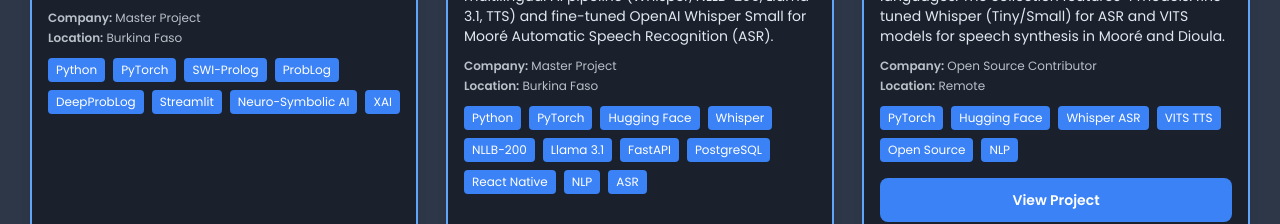
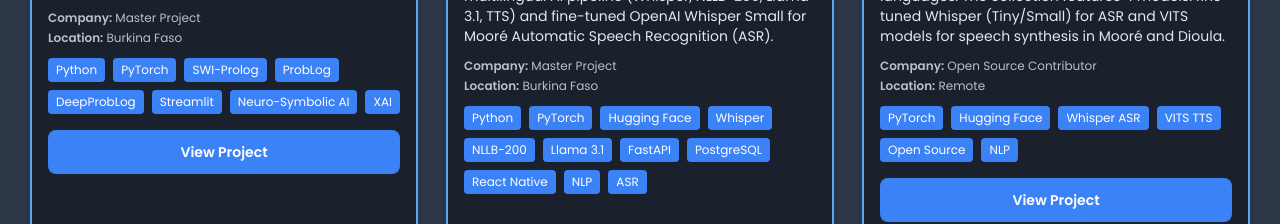
Before and after one commit to Damasoumana1/mon-portfolio, a React (Vite) app: page / in a window 1280 px wide. Shown: the part 5220-5444 px from the top of the page. Built offline with nearby package versions, Linux system fonts and the light colour scheme.

Commit message:
feat: add GitHub link for LandGuard AI project

```diff
--- a/src/data/projectsData.js
+++ b/src/data/projectsData.js
@@ -8,7 +8,7 @@ export const projectsData = {
             company: 'Projet de Master',
             location: 'Burkina Faso',
             featured: true,
-            url: '',
+            url: 'https://github.com/Damasoumana1/landguard-ai',
         },
         {
             title: 'FasoProf AI – Tuteur IA Multilingue pour les Langues Africaines',
@@ -173,7 +173,7 @@ export const projectsData = {
             company: 'Master Project',
             location: 'Burkina Faso',
             featured: true,
-            url: '',
+            url: 'https://github.com/Damasoumana1/landguard-ai',
         },
         {
             title: 'FasoProf AI – Multilingual AI Tutor for African Languages',
```
